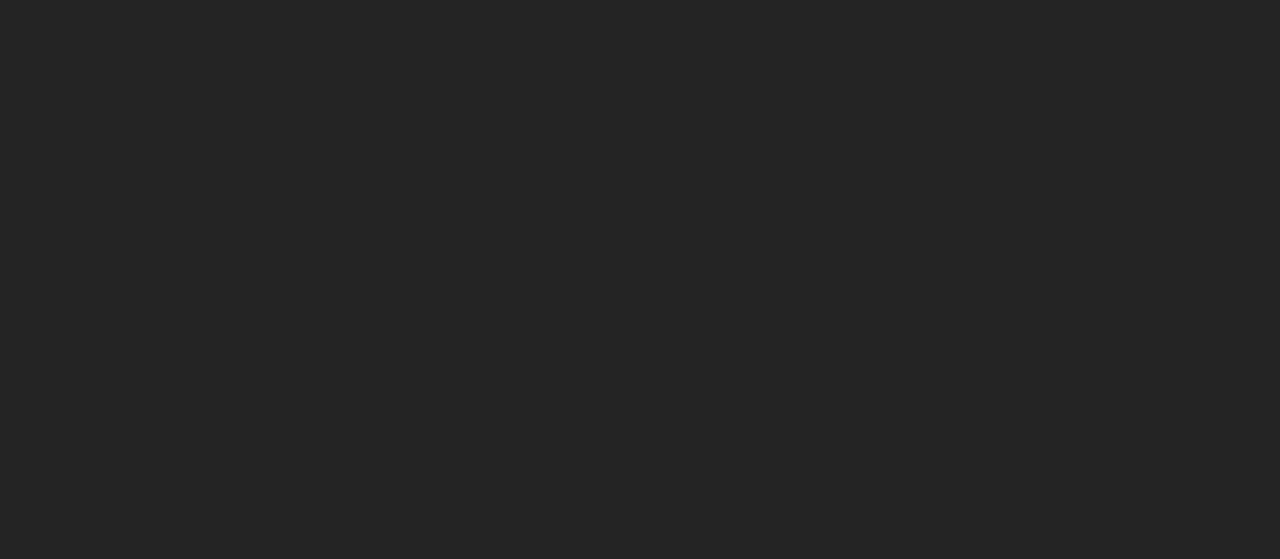
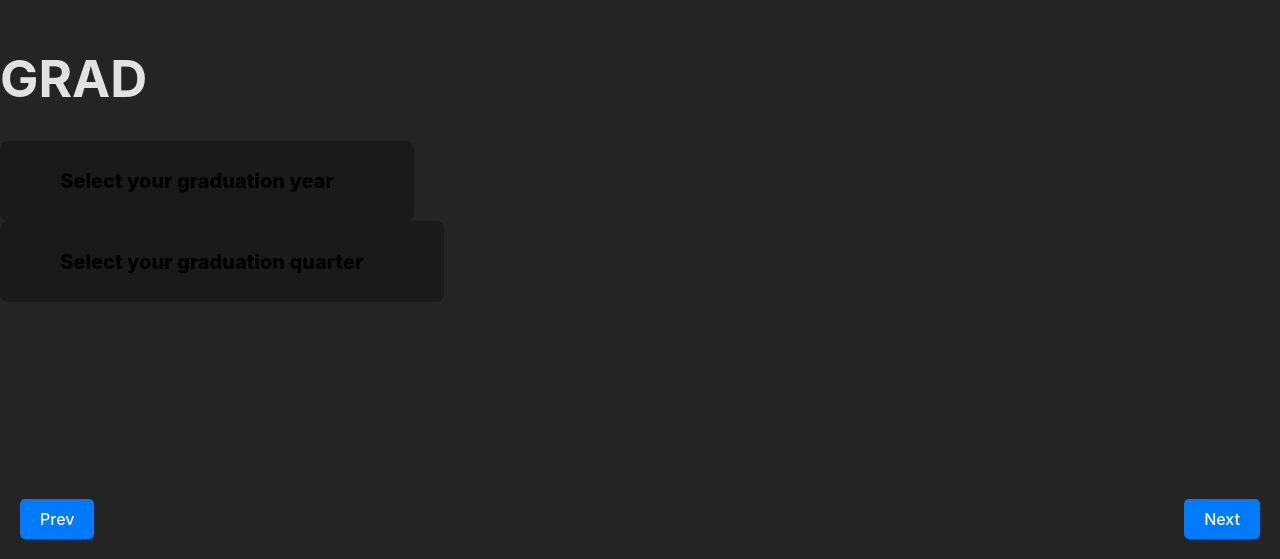
Before and after one commit to Harsheys21/AcademicAssistance, a React (Vite) app in the folder react/: page /grad in a window 1280 px wide. Before the commit this address had no page. Shown: the part 241-800 px from the top of the page. Built offline with nearby package versions, Linux system fonts and the light colour scheme.

Commit message:
grad date dropdown menu

```diff
--- a/react/src/App.jsx
+++ b/react/src/App.jsx
@@ -8,14 +8,17 @@
 import PrivateRoute from "./utils/PrivateRoute";
 import { InputProvider } from "./utils/InputContext";
 import Inaccuracies from "./pages/Inaccuracies";
+import Grad from "./pages/Grad";
 
 function App() {
+  // TODO: Style website with MUI
   return (
     <>
       <InputProvider>
         <Router>
           <Routes>
             <Route path="/" element={<Welcome />} />
+            <Route path="/grad" element={<Grad />} />
             <Route
               path="/concentrations"
               element={
--- /dev/null
+++ b/react/src/components/Dropdown.jsx
@@ -0,0 +1,41 @@
+import React, { useState } from "react";
+import MajorOption from "./ButtonOption";
+
+function DropdownMenu(props) {
+  const [isOpen, setIsOpen] = useState(false);
+  const [selectedOption, setSelectedOption] = useState(null);
+
+  const options = props.options;
+
+  const toggleDropdown = () => {
+    setIsOpen(!isOpen);
+  };
+
+  const handleOptionClick = (option) => {
+    setSelectedOption(option);
+    setIsOpen(false);
+    props.onSelect;
+    console.log("balls");
+  };
+
+  return (
+    <div className="dropdown">
+      <MajorOption
+        onClick={toggleDropdown}
+        className="dropdown-toggle"
+        text={selectedOption || props.title}
+      ></MajorOption>
+      {isOpen && (
+        <ul className="dropdown-menu">
+          {options.map((option, index) => (
+            <li key={index} onClick={() => handleOptionClick(option)}>
+              {option}
+            </li>
+          ))}
+        </ul>
+      )}
+    </div>
+  );
+}
+
+export default DropdownMenu;
--- /dev/null
+++ b/react/src/pages/Grad.jsx
@@ -0,0 +1,58 @@
+import React, { useEffect } from "react";
+import { useNavigate } from "react-router-dom";
+import ButtonGroup from "../components/ButtonGroup";
+import DropdownMenu from "../components/Dropdown";
+import NavButton from "../components/NavButton";
+import { useInput } from "../utils/InputContext";
+
+function Grad() {
+  let navigate = useNavigate();
+
+  const { inputValues, setInputValues } = useInput();
+
+  const handleInputChange = (name, value, index) => {
+    console.log("cock");
+    console.log("Grad choseon: ", value);
+    setInputValues((prevInputValues) => ({
+      ...prevInputValues,
+      [name]: value,
+      concentration_index: index,
+    }));
+  };
+
+  useEffect(() => {
+    console.log("Updated inputValues:", inputValues);
+  }, [inputValues]);
+
+  return (
+    //   TODO: Add selected option from dropdown menu to useInput context
+    <div>
+      <h1>GRAD</h1>
+      <DropdownMenu
+        title={"Select your graduation year"}
+        options={["2023", "2024", "2025", "2026", "2027"]}
+        onSelect={(value) => {
+          console.log("shaft");
+          handleInputChange("grad_year", value);
+        }}
+      />
+      <DropdownMenu
+        title={"Select your graduation quarter"}
+        options={["Fall", "Winter", "Spring"]}
+        onSelect={(value) => handleInputChange("grad_quarter", value)}
+      />
+      <NavButton
+        text="Prev"
+        className="prev-button"
+        onClick={() => navigate("/")}
+      />
+      <NavButton
+        text="Next"
+        className="next-button"
+        onClick={() => navigate("/concentrations")}
+      />
+    </div>
+  );
+}
+
+export default Grad;
--- a/react/src/pages/Majors.jsx
+++ b/react/src/pages/Majors.jsx
@@ -54,7 +54,7 @@
           <NavButton
             text="Prev"
             className="prev-button"
-            onClick={() => navigate("/")}
+            onClick={() => navigate("/grad")}
           />
           <NavButton
             text="Next"
--- a/react/src/pages/Welcome.jsx
+++ b/react/src/pages/Welcome.jsx
@@ -15,7 +15,7 @@
         <NavButton
           text="Next"
           className="next-button"
-          onClick={() => navigate("/concentrations")}
+          onClick={() => navigate("/grad")}
         />
       </div>
     </div>
--- a/react/src/utils/InputContext.jsx
+++ b/react/src/utils/InputContext.jsx
@@ -8,7 +8,7 @@
   const [inputValues, setInputValues] = useState({
     email: "",
     grad_quarter: "",
-    grad_date: "",
+    grad_year: "",
     concentration: "",
     course_data: {
       GE_NS: [],
```
